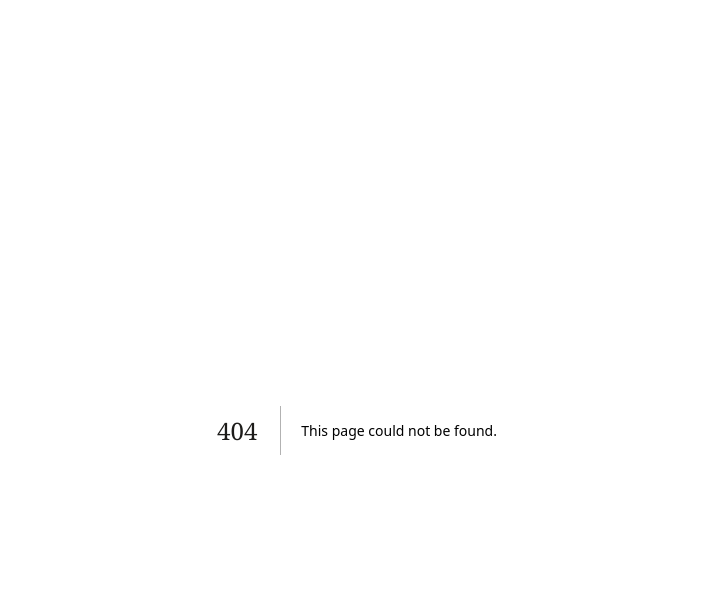
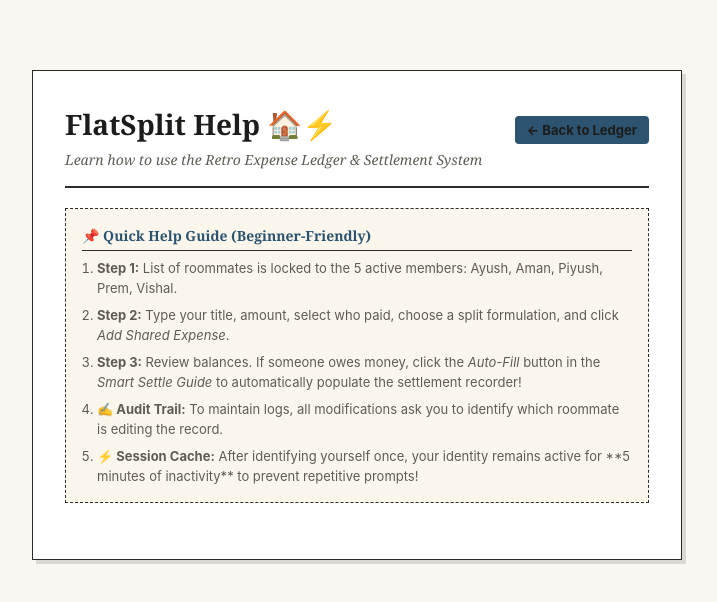
Before and after one commit to piyushrajpandit/flat-expences-, a Next.js app: page /help in a window 1280 px wide. Before the commit this address had no page. Shown: the top 602 px of the page, without its empty margins (283-1000 px from the left). Built offline with nearby package versions, Linux system fonts and the light colour scheme.

Commit message:
Extract Quick Help Guide to dedicated /help page and link it from home page

```diff
--- /dev/null
+++ b/app/help/page.tsx
@@ -0,0 +1,44 @@
+import Link from 'next/link'
+
+export default function HelpPage() {
+  return (
+    <div className="portal-container" style={{ maxWidth: '650px', margin: '40px auto' }}>
+      <div className="portal-header" style={{ marginBottom: '20px' }}>
+        <div className="portal-title-row">
+          <div>
+            <h1>FlatSplit Help 🏠⚡</h1>
+            <p className="subtitle">Learn how to use the Retro Expense Ledger &amp; Settlement System</p>
+          </div>
+          <div>
+            <Link href="/" style={{
+              textDecoration: 'none',
+              background: 'var(--accent)',
+              color: 'var(--bg)',
+              padding: '6px 12px',
+              borderRadius: '4px',
+              fontWeight: 'bold',
+              fontSize: '13px'
+            }}>
+              ← Back to Ledger
+            </Link>
+          </div>
+        </div>
+      </div>
+
+      <div className="bulletin-board" style={{ display: 'block', marginBottom: '24px' }}>
+        <div className="bulletin-title">
+          <span>📌 Quick Help Guide (Beginner-Friendly)</span>
+        </div>
+        <div className="bulletin-content">
+          <ol style={{ paddingLeft: '15px', display: 'flex', flexDirection: 'column', gap: '8px' }}>
+            <li><strong>Step 1:</strong> List of roommates is locked to the 5 active members: Ayush, Aman, Piyush, Prem, Vishal.</li>
+            <li><strong>Step 2:</strong> Type your title, amount, select who paid, choose a split formulation, and click <i>Add Shared Expense</i>.</li>
+            <li><strong>Step 3:</strong> Review balances. If someone owes money, click the <i>Auto-Fill</i> button in the <i>Smart Settle Guide</i> to automatically populate the settlement recorder!</li>
+            <li><strong>✍️ Audit Trail:</strong> To maintain logs, all modifications ask you to identify which roommate is editing the record.</li>
+            <li><strong>⚡ Session Cache:</strong> After identifying yourself once, your identity remains active for **5 minutes of inactivity** to prevent repetitive prompts!</li>
+          </ol>
+        </div>
+      </div>
+    </div>
+  )
+}
--- a/app/page.tsx
+++ b/app/page.tsx
@@ -2,6 +2,7 @@
 
 import { useState, useEffect, useRef } from 'react'
 import { createClient } from '@supabase/supabase-js'
+import Link from 'next/link'
 
 const supabaseUrl = process.env.NEXT_PUBLIC_SUPABASE_URL || ''
 const supabaseAnonKey = process.env.NEXT_PUBLIC_SUPABASE_ANON_KEY || ''
@@ -32,7 +33,6 @@ interface Settlement {
 export default function RetroApp() {
   const [mounted, setMounted] = useState(false)
   const lastLocalSaveRef = useRef<number>(0)
-  const [showHelp, setShowHelp] = useState(true)
   const [flatName, setFlatName] = useState('My Shared Flat')
 
   // Lock roommates statically to Ayush, Aman, Piyush, Prem, Vishal
@@ -835,27 +835,11 @@ ALTER PUBLICATION supabase_realtime ADD TABLE flat_ledger;`}
       ) : null}
 
       {/* Beginner bulletin / instruction board */}
-      {showHelp ? (
-        <div className="bulletin-board">
-          <div className="bulletin-title">
-            <span>📌 Quick Help Guide (Beginner-Friendly)</span>
-            <button type="button" onClick={() => setShowHelp(false)} className="bulletin-toggle">Hide Board [x]</button>
-          </div>
-          <div className="bulletin-content">
-            <ol style={{ paddingLeft: '15px', display: 'flex', flexDirection: 'column', gap: '5px' }}>
-              <li><strong>Step 1:</strong> List of roommates is locked to the 5 active members: Ayush, Aman, Piyush, Prem, Vishal.</li>
-              <li><strong>Step 2:</strong> Type your title, amount, select who paid, choose a split formulation, and click <i>Add Shared Expense</i>.</li>
-              <li><strong>Step 3:</strong> Review balances. If someone owes money, click the <i>Auto-Fill</i> button in the <i>Smart Settle Guide</i> to automatically populate the settlement recorder!</li>
-              <li><strong>✍️ Audit Trail:</strong> To maintain logs, all modifications ask you to identify which roommate is editing the record.</li>
-              <li><strong>⚡ Session Cache:</strong> After identifying yourself once, your identity remains active for **5 minutes of inactivity** to prevent repetitive prompts!</li>
-            </ol>
-          </div>
-        </div>
-      ) : (
-        <div style={{ textAlign: 'right', marginBottom: '16px' }}>
-          <button type="button" onClick={() => setShowHelp(true)} className="bulletin-toggle" style={{ fontSize: '12px' }}>Show Help [?]</button>
-        </div>
-      )}
+      <div style={{ textAlign: 'right', marginBottom: '16px' }}>
+        <Link href="/help" className="bulletin-toggle" style={{ fontSize: '12px', textDecoration: 'none', display: 'inline-block' }}>
+          Show Help [?]
+        </Link>
+      </div>
 
       {/* SECTION 1: Flat Settings (LOCKED & READ-ONLY) */}
       <fieldset>
```
